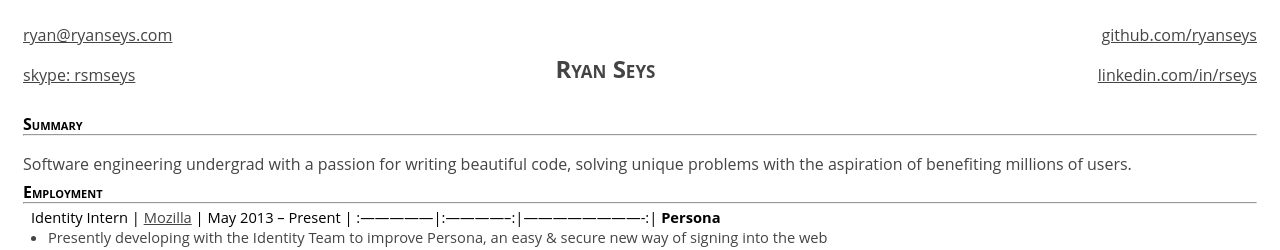
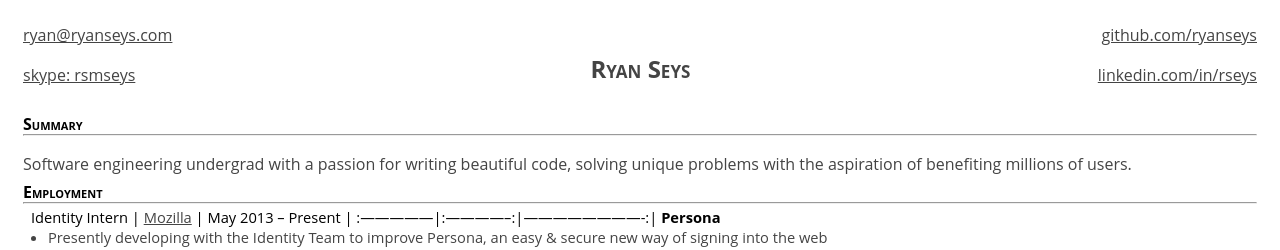
Before and after one commit to tl-dr/ryanseys.com, a Jekyll site: the page built from _posts/2013-01-12-resume.md, in a window 1280 px wide. Shown: the top 250 px of the page. Built offline with Jekyll 4.4.1, drawn with Linux system fonts in a browser that asks for light colours; Markdown is read by kramdown in place of the engine named in the settings.

Commit message:
Center title name

```diff
--- a/css/resume.css
+++ b/css/resume.css
@@ -30,7 +30,7 @@ h4 {
 #titlename {
   text-align:center;
   margin-top:-40px;
-  margin-left:90px;
+  margin-left:160px;
   margin-bottom:25px;
   font-variant:small-caps;
 }
```
